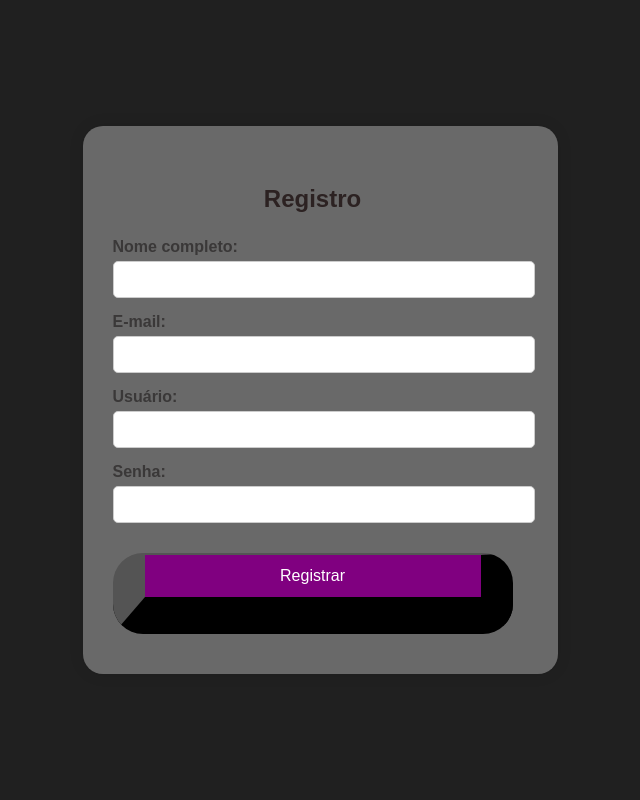
After one commit to kprprivate/gameUnite, a Flask app: template entrega/login/templates/registro.html in a window 1280 px wide. The commit adds this page. Shown: the whole page, without its empty margins (320-960 px from the left). Run offline with Flask 3, Linux system fonts and the light colour scheme; the template is opened without the code that fills it, so the values that code supplies are empty.

Commit message:
Registro/login

```diff
--- a/entrega/login/templates/editar_usuario.html
+++ b/entrega/login/templates/editar_usuario.html
@@ -4,6 +4,7 @@
     <meta charset="UTF-8">
     <title>Editar Usuário</title>
     <link rel="stylesheet" href="{{ url_for('static', filename='index.css') }}">
+    <link href="https://cdn.jsdelivr.net/npm/bootstrap@5.3.3/dist/css/bootstrap.min.css" rel="stylesheet">
 </head>
 <body>
     <div class="center">
--- a/entrega/login/templates/index.html
+++ b/entrega/login/templates/index.html
@@ -4,8 +4,8 @@
     <meta charset="UTF-8">
     <title>Perfil de Usuário</title>
     <link rel="stylesheet" href="../static/index.css">
-    <!--<link href="https://cdn.jsdelivr.net/npm/bootstrap@5.3.6/dist/css/bootstrap.min.css" rel="stylesheet" integrity="sha384-4Q6Gf2aSP4eDXB8Miphtr37CMZZQ5oXLH2yaXMJ2w8e2ZtHTl7GptT4jmndRuHDT" crossorigin="anonymous">
--->
+    <link href="https://cdn.jsdelivr.net/npm/bootstrap@5.3.6/dist/css/bootstrap.min.css" rel="stylesheet" integrity="sha384-4Q6Gf2aSP4eDXB8Miphtr37CMZZQ5oXLH2yaXMJ2w8e2ZtHTl7GptT4jmndRuHDT" crossorigin="anonymous">
+
 </head>
 <body>
   <nav>
--- /dev/null
+++ b/entrega/login/templates/registro.html
@@ -0,0 +1,90 @@
+<!DOCTYPE html>
+<html lang="pt-br">
+<head>
+  <meta charset="UTF-8">
+  <title>Registro</title>
+  <style>
+    body {
+      background-color: #202020;
+      display: flex;
+      justify-content: center;
+      align-items: center;
+      height: 100vh;
+      margin: 0;
+      font-family: Arial, sans-serif;
+    }
+
+    .registro-box {
+      background-color: dimgray;
+      padding: 40px;
+      border-radius: 20px;
+      box-shadow: 0 0 15px rgba(0, 0, 0, 0.1);
+      width: 100%;
+      max-width: 400px;
+      padding-left: 30px;
+      padding-right: 45px;
+    }
+
+    h2 {
+      text-align: center;
+      margin-bottom: 25px;
+      color: #2c2222;
+    }
+
+    label {
+      display: block;
+      margin-top: 15px;
+      font-weight: bold;
+      color: #3a3838;
+      text-align: left;
+    }
+
+    input[type="text"],
+    input[type="email"],
+    input[type="password"] {
+      width: 100%;
+      padding: 10px;
+      margin-top: 5px;
+      border: 1px solid #ccc;
+      border-radius: 5px;
+    }
+
+    input[type="submit"] {
+      width: 100%;
+      padding: 12px;
+      background-color: purple;
+      color: white;
+      border-width: 2px 2em 1cm;
+      border-radius: 30px;
+      margin-top: 30px;
+      font-size: 16px;
+      cursor: pointer;
+
+    }
+
+    input[type="submit"]:hover {
+      background-color: dimgray;
+    }
+  </style>
+</head>
+<body>
+  <div class="registro-box">
+    <h2>Registro</h2>
+    <form method="POST">
+      <label for="nome">Nome completo:</label>
+      <input type="text" id="nome" name="nome" required>
+
+      <label for="email">E-mail:</label>
+      <input type="email" id="email" name="email" required>
+
+      <label for="usuario">Usuário:</label>
+      <input type="text" id="usuario" name="usuario" required>
+
+      <label for="senha">Senha:</label>
+      <input type="password" id="senha" name="senha" required>
+
+      <input type="submit" value="Registrar">
+    </form>
+  </div>
+</body>
+</html>
```
Also changed, not shown: entrega/login/templates/login.html (+68 -8 lines).
